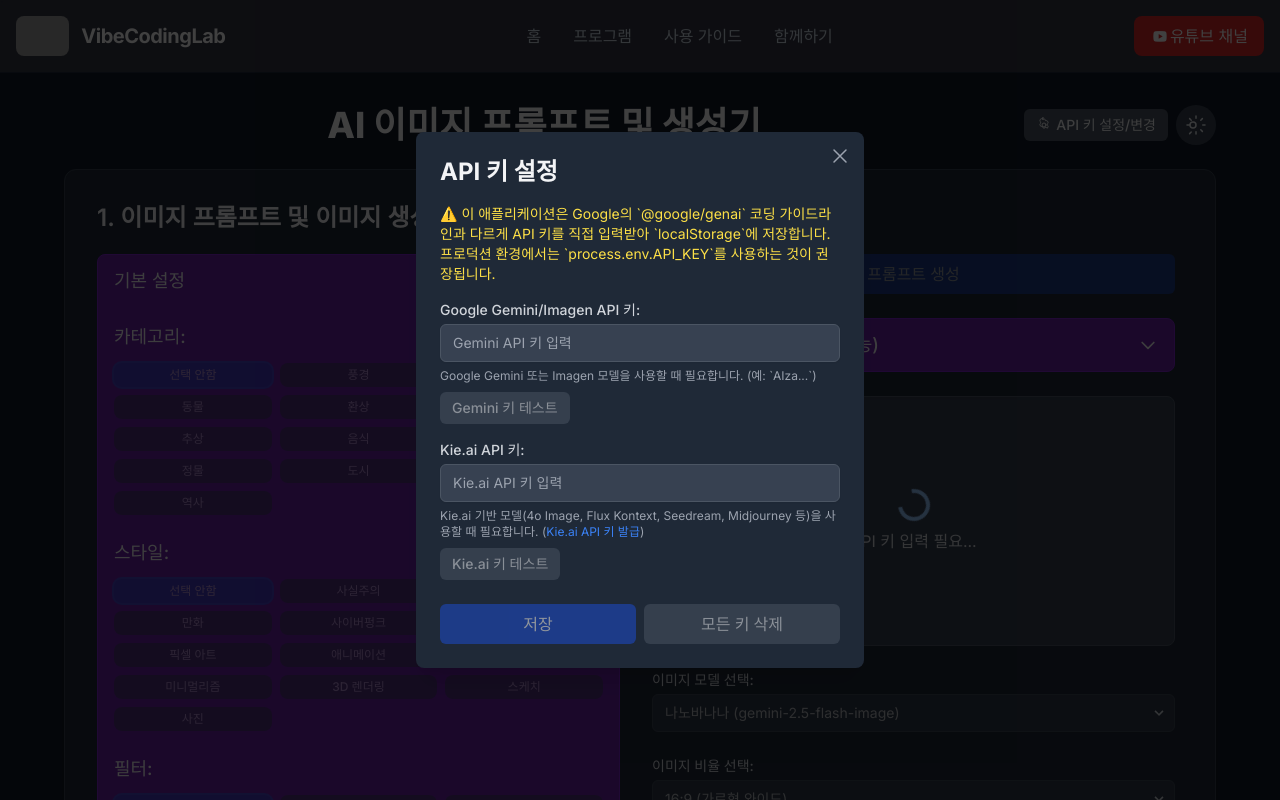
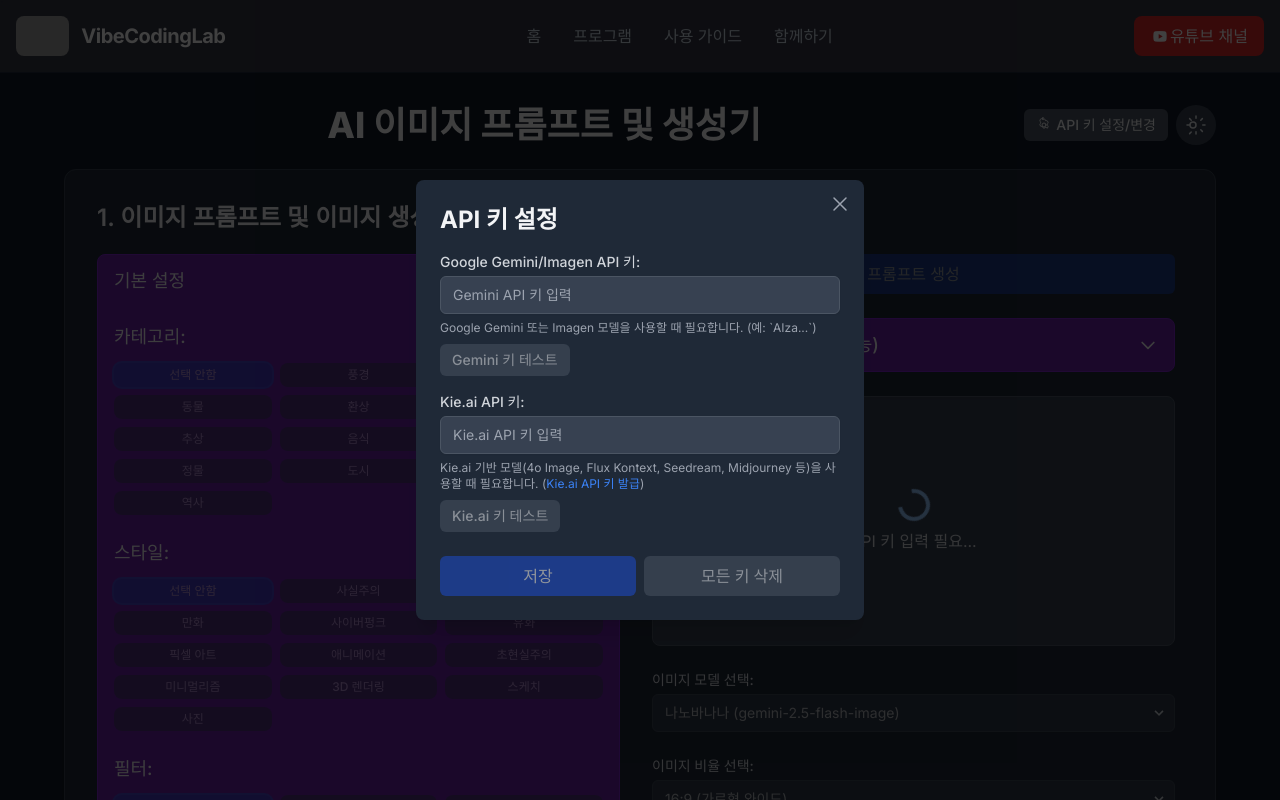
Before and after one commit to daniel17290221/AI-, a React (Vite) app: page / in a window 1280 px wide. Shown: the top 800 px of the page. Built offline with nearby package versions, Linux system fonts and the light colour scheme; grey boxes are pictures that could not be loaded; a web font is replaced by a local one.

Commit message:
feat: Remove API key warning in modal
Removes the warning message regarding direct API key input and localStorage storage from the API key modal. This simplifies the UI and assumes users are aware of the implications or are using this in a development context.

```diff
--- a/components/ApiKeyModal.tsx
+++ b/components/ApiKeyModal.tsx
@@ -111,9 +111,7 @@
           API 키 설정
         </h3>
 
-        <p className="text-sm text-yellow-700 dark:text-yellow-300 mb-4">
-          ⚠️ 이 애플리케이션은 Google의 `@google/genai` 코딩 가이드라인과 다르게 API 키를 직접 입력받아 `localStorage`에 저장합니다. 프로덕션 환경에서는 `process.env.API_KEY`를 사용하는 것이 권장됩니다.
-        </p>
+        {/* ⚠️ Removed the warning message here ⚠️ */}
 
         {error && (
           <div className="bg-red-100 border border-red-400 text-red-700 px-4 py-3 rounded relative mb-4 dark:bg-red-950 dark:border-red-700 dark:text-red-300" role="alert">
```
